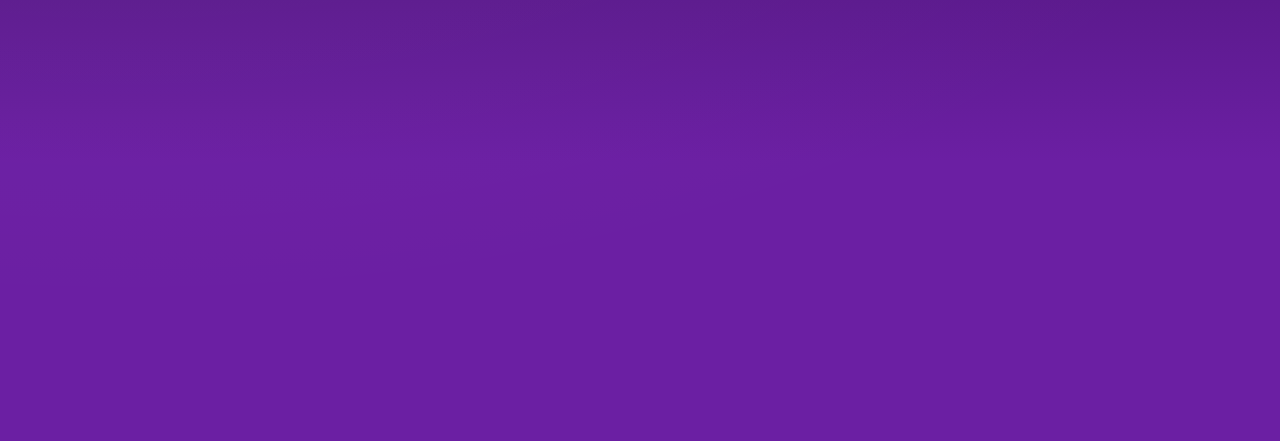
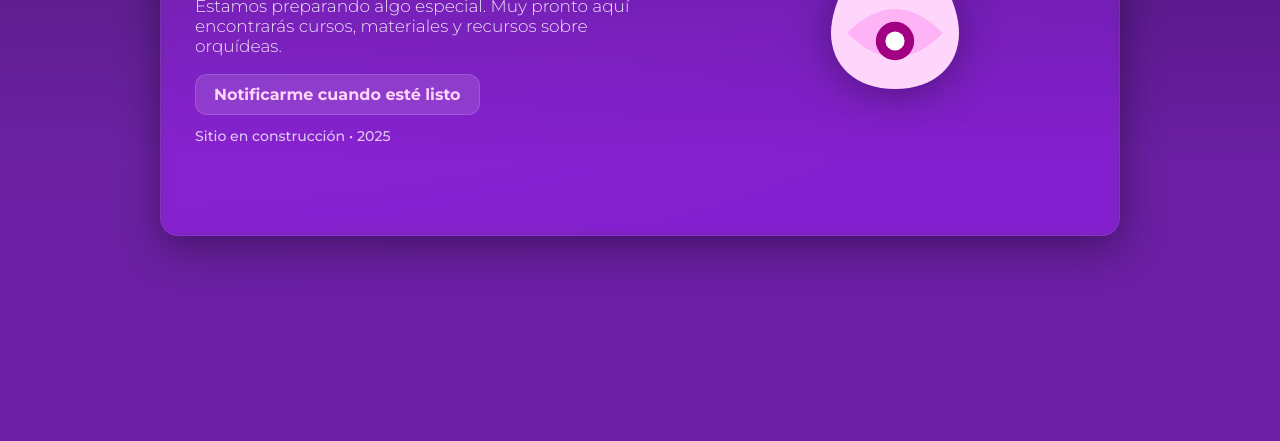
Before and after one commit to formacionorquideas-blip/formacionorquideas-blip.github.io, a plain HTML site: page index.html in a window 1280 px wide. Shown: the part 359-800 px from the top of the page. Drawn offline with Linux system fonts and the light colour scheme.

Commit message:
Update index.html

```diff
--- a/index.html
+++ b/index.html
@@ -5,23 +5,21 @@
   <meta name="viewport" content="width=device-width,initial-scale=1" />
   <title>Formación Orquídeas — Pronto</title>
   <link href="https://fonts.googleapis.com/css2?family=Montserrat:wght@300;500;700&display=swap" rel="stylesheet">
+
   <style>
     :root{
       --bg1: #3b0f5f;
       --bg2: #6b1fa3;
-      --card: rgba(255,255,255,0.06);
-      --glass: rgba(255,255,255,0.08);
       --accent: #ffd6fb;
     }
     *{box-sizing:border-box}
     html,body{height:100%}
     body{
       margin:0;
-      font-family: "Montserrat", system-ui, -apple-system, "Segoe UI", Roboto, "Helvetica Neue", Arial;
+      font-family: "Montserrat", sans-serif;
       background: radial-gradient(1200px 600px at 10% 10%, rgba(255,255,255,0.04), transparent),
                   linear-gradient(180deg,var(--bg1), var(--bg2) 65%);
       color:#fff;
-      -webkit-font-smoothing:antialiased;
       display:flex;
       align-items:center;
       justify-content:center;
@@ -30,63 +28,81 @@
 
     .card{
       width:100%;
-      max-width:980px;
+      max-width:960px;
       display:grid;
-      grid-template-columns: 1fr 420px;
+      grid-template-columns: 1fr 380px;
       gap:28px;
       align-items:center;
-      background: linear-gradient(180deg, rgba(255,255,255,0.02), rgba(255,255,255,0.01));
+      background: rgba(255,255,255,0.05);
       border-radius:18px;
       padding:34px;
       box-shadow: 0 10px 40px rgba(0,0,0,0.4);
       backdrop-filter: blur(6px) saturate(140%);
-      border: 1px solid rgba(255,255,255,0.04);
-    }
-
-    .left{
-      padding: 12px 18px;
+      border: 1px solid rgba(255,255,255,0.06);
     }
 
     h1{
-      margin:0 0 10px 0;
-      font-size: clamp(22px, 3.4vw, 40px);
+      margin:0 0 12px;
+      font-size: clamp(26px, 3vw, 42px);
       letter-spacing: -0.02em;
-      line-height:1.05;
-      color: #fff;
     }
+
     p.lead{
-      margin:0 0 18px 0;
+      margin:0 0 18px;
       color: rgba(255,255,255,0.88);
       font-weight:300;
-      font-size:1.05rem;
+      font-size:1.06rem;
     }
 
     .btn{
       display:inline-block;
-      padding:10px 16px;
-      border-radius:10px;
+      padding:10px 18px;
+      border-radius:12px;
       text-decoration:none;
       font-weight:600;
-      background: linear-gradient(90deg, rgba(255,214,251,0.18), rgba(255,255,255,0.06));
-      border: 1px solid rgba(255,255,255,0.09);
+      background: rgba(255,255,255,0.12);
+      border: 1px solid rgba(255,255,255,0.15);
       color:var(--accent);
-      box-shadow: 0 6px 18px rgba(107,31,163,0.18);
     }
 
     .sub{
       margin-top:12px;
       font-size:0.88rem;
-      color:rgba(255,255,255,0.7);
+      color:rgba(255,255,255,0.75);
     }
 
-    /* Orchid area */
     .orchid-wrap{
       display:flex;
       align-items:center;
       justify-content:center;
-      padding:18px;
     }
-    .orb{
+    svg{
       width:100%;
-      max-width:380px;
-      background: linear-gradient(180deg, rgba(255,255,255,0.03), rgba(255,255,255,0.01)
+      max-width:320px;
+      filter: drop-shadow(0 6px 22px rgba(0,0,0,0.35));
+    }
+  </style>
+</head>
+
+<body>
+  <div class="card">
+    <div class="left">
+      <h1>Formación Orquídeas</h1>
+      <p class="lead">Estamos preparando algo especial. Muy pronto aquí encontrarás cursos, materiales y recursos sobre orquídeas.</p>
+
+      <a href="#" class="btn">Notificarme cuando esté listo</a>
+      <div class="sub">Sitio en construcción • 2025</div>
+    </div>
+
+    <div class="orchid-wrap">
+      <!-- ORQUÍDEA SVG -->
+      <svg viewBox="0 0 200 200">
+        <path fill="#ffd6fb" d="M100 20c25 30 40 55 40 75s-15 35-40 35-40-15-40-35 15-45 40-75z"/>
+        <path fill="#ffb3f7" d="M70 95c10 10 20 15 30 15s20-5 30-15c-10-10-20-15-30-15s-20 5-30 15z"/>
+        <circle cx="100" cy="100" r="12" fill="#a20082"/>
+        <circle cx="100" cy="100" r="6" fill="#fff"/>
+      </svg>
+    </div>
+  </div>
+</body>
+</html>
```
